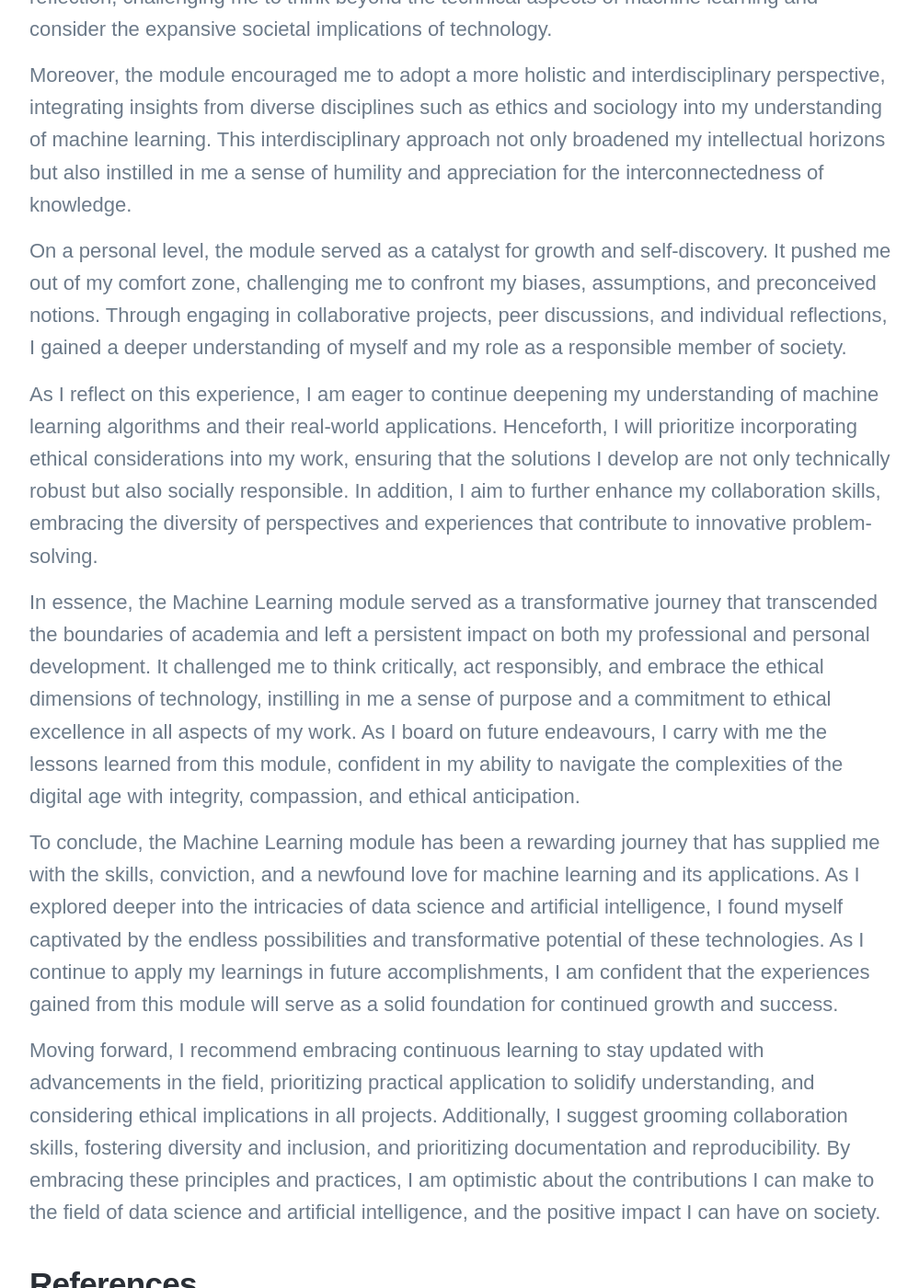
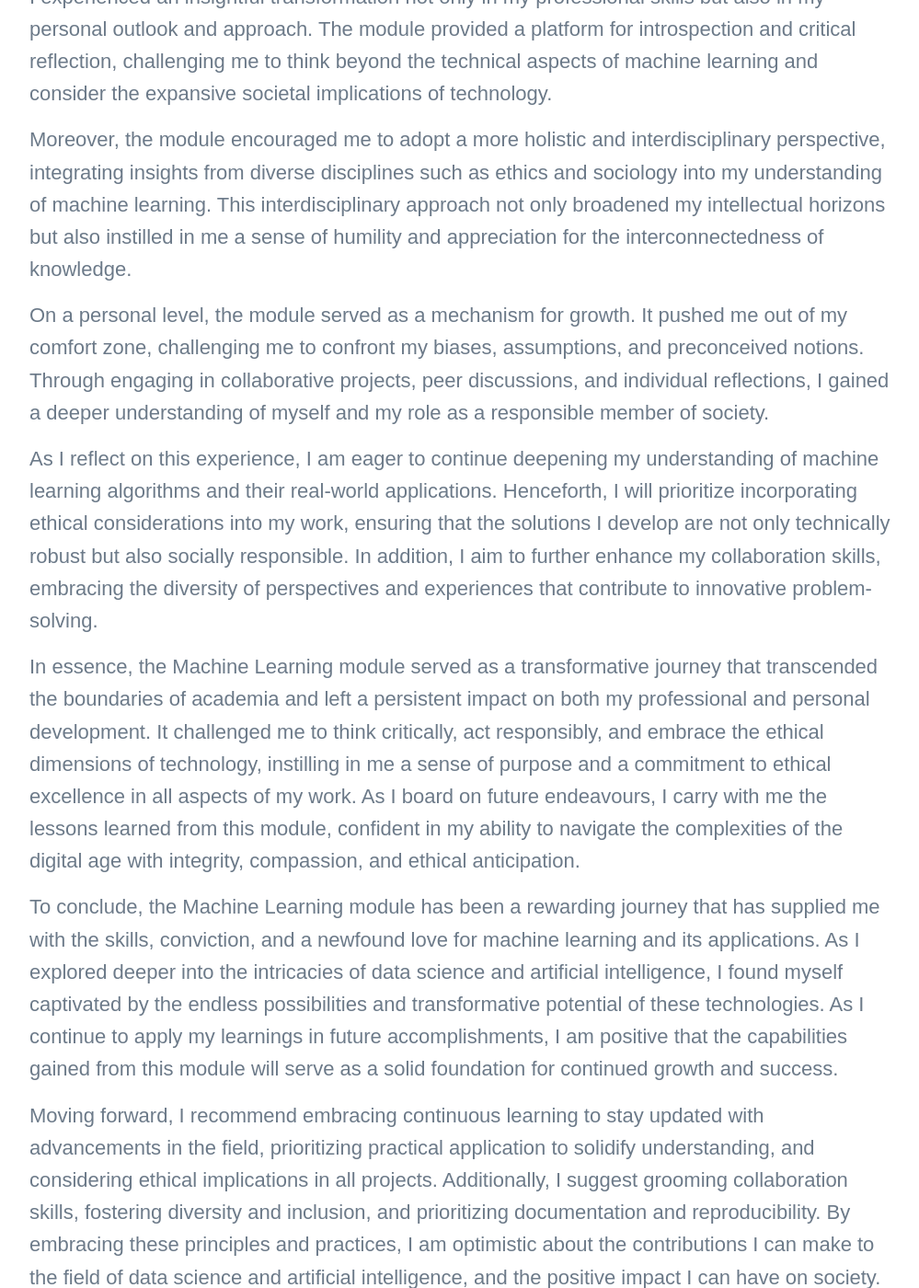
Before and after one commit to DaisyIpatzi/daisyipatzi.github.io, a Jekyll site: the page built from _projects/2024-02-11-ML-Porfolio.md, in a window 1280 px wide and 1400 px high, scrolled down 9285 px. Shown: the whole window at 92% size, without its empty margins (138-1137 px from the left). Built offline with Jekyll 4.4.1, drawn with Linux system fonts in a browser that asks for light colours; nearby versions of some CDN libraries; some web fonts are replaced; some of the changed text lies outside the part shown.

Commit message:
Update 2024-02-11-ML-Porfolio.md

```diff
--- a/_projects/2024-02-11-ML-Porfolio.md
+++ b/_projects/2024-02-11-ML-Porfolio.md
@@ -177,22 +177,23 @@
 Working on the project elicited a range of emotions, from excitement and enthusiasm to moments of frustration and uncertainty. At the beginning, it was challenging and frustrating to me, but once we started listening to everyone's concerns, the dynamics improved.  In the end, my role was as a project lead, and I oversaw interpreting the code, conducting data analysis, and initiating the drafting of the report.
 Moving forward, the lessons learned from this collaborative experience will continue to inform and shape my approach to future projects and endeavours.
 
-**Professional/Personal Developmen**t:
+**Professional/Personal Development**:
 
 I experienced an insightful transformation not only in my professional skills but also in my personal outlook and approach. The module provided a platform for introspection and critical reflection, challenging me to think beyond the technical aspects of machine learning and consider the expansive societal implications of technology.
 
 Moreover, the module encouraged me to adopt a more holistic and interdisciplinary perspective, integrating insights from diverse disciplines such as ethics and sociology into my understanding of machine learning. This interdisciplinary approach not only broadened my intellectual horizons but also instilled in me a sense of humility and appreciation for the interconnectedness of knowledge.
 
-On a personal level, the module served as a catalyst for growth and self-discovery. It pushed me out of my comfort zone, challenging me to confront my biases, assumptions, and preconceived notions. Through engaging in collaborative projects, peer discussions, and individual reflections, I gained a deeper understanding of myself and my role as a responsible member of society.
+On a personal level, the module served as a mechanism for growth. It pushed me out of my comfort zone, challenging me to confront my biases, assumptions, and preconceived notions. Through engaging in collaborative projects, peer discussions, and individual reflections, I gained a deeper understanding of myself and my role as a responsible member of society.
 
 As I reflect on this experience, I am eager to continue deepening my understanding of machine learning algorithms and their real-world applications. Henceforth, I will prioritize incorporating ethical considerations into my work, ensuring that the solutions I develop are not only technically robust but also socially responsible. In addition, I aim to further enhance my collaboration skills, embracing the diversity of perspectives and experiences that contribute to innovative problem-solving.
 
 In essence, the Machine Learning module served as a transformative journey that transcended the boundaries of academia and left a persistent impact on both my professional and personal development. It challenged me to think critically, act responsibly, and embrace the ethical dimensions of technology, instilling in me a sense of purpose and a commitment to ethical excellence in all aspects of my work. As I board on future endeavours, I carry with me the lessons learned from this module, confident in my ability to navigate the complexities of the digital age with integrity, compassion, and ethical anticipation.
 
 To conclude, the Machine Learning module has been a rewarding journey that has supplied me with the skills, conviction, and a newfound love for machine learning and its applications. As I explored deeper into the intricacies of data science and artificial intelligence, I found myself captivated by the endless possibilities and transformative potential of these technologies.
-As I continue to apply my learnings in future accomplishments, I am confident that the experiences gained from this module will serve as a solid foundation for continued growth and success.
+As I continue to apply my learnings in future accomplishments, I am positive that the capabilities gained from this module will serve as a solid foundation for continued growth and success.
 
 Moving forward, I recommend embracing continuous learning to stay updated with advancements in the field, prioritizing practical application to solidify understanding, and considering ethical implications in all projects. Additionally, I suggest grooming collaboration skills, fostering diversity and inclusion, and prioritizing documentation and reproducibility. By embracing these principles and practices, I am optimistic about the contributions I can make to the field of data science and artificial intelligence, and the positive impact I can have on society.
+
 
 ## References
 
```
Also changed, not shown: other parts of _projects/2024-02-11-ML-Porfolio.md (+2 -2 lines).
